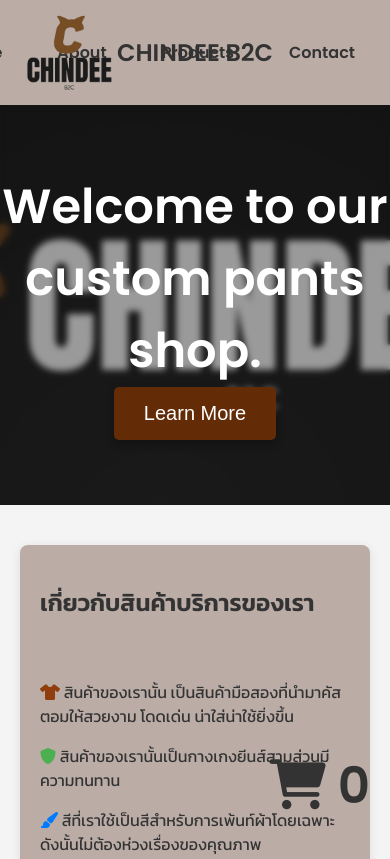
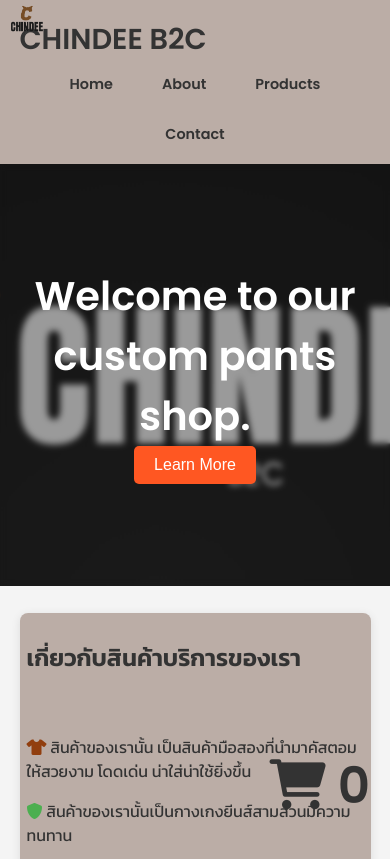
Before and after one commit to chindee/chindee_b2c.github.io, a plain HTML site: page index.html in a window 390 px wide. Shown: the top 859 px of the page. Drawn offline with Linux system fonts and the light colour scheme.

Commit message:
Update styles.css

```diff
--- a/styles.css
+++ b/styles.css
@@ -9,21 +9,22 @@ body {
 header {
     display: flex;
     align-items: center;
-    padding: 35px;
+    padding: 2% 5%;
     background-color: rgba(70, 28, 9, 0.329);
     color: #333;
     position: relative;
     justify-content: space-between;
 }
+
 header .logo {
     position: absolute;
-    left: 20px;
+    left: 2%;
     top: 0;
     z-index: 10;
 }
 
 header .logo img {
-    width: 100px;
+    width: 10%;
     height: auto;
 }
 
@@ -36,12 +37,13 @@ header .header-title {
 
 header .header-title h1 {
     margin: 0;
-    font-size: 28px;
+    font-size: 2rem;
     text-align: center;
 }
+
 nav {
     position: absolute;
-    right: 20px;
+    right: 2%;
 }
 
 nav ul {
@@ -55,7 +57,7 @@ nav ul {
 nav ul li a {
     color: #333;
     text-decoration: none;
-    font-size: 20px;
+    font-size: 1.2rem;
     padding: 10px 15px;
     transition: color 0.3s ease, background-color 0.3s ease, transform 0.3s ease;
 }
@@ -72,16 +74,12 @@ nav ul li a:active {
     transform: scale(1.05);
 }
 
-.navbar.scrolled {
-    background-color: rgba(0, 0, 0, 0.8);
-}
-
 #hero {
     position: relative;
     background-image: url('image/ben.png');
     background-size: cover;
     background-position: center;
-    height: 400px;
+    height: 50vh;
     display: flex;
     flex-direction: column;
     justify-content: center;
@@ -116,7 +114,7 @@ nav ul li a:active {
 }
 
 #cta-button {
-    padding: 10px 20px;
+    padding: 15px 30px;
     font-size: 1.2em;
     border: none;
     border-radius: 5px;
@@ -131,35 +129,14 @@ nav ul li a:active {
     background-color: #e64a19;
     transform: scale(1.05);
 }
-.sticky {
-    background-color: rgba(255, 87, 34, 0.9);
-    transition: background-color 0.3s;
-}
-
-#cta-button {
-    padding: 15px 30px;
-    background-color: #632c07;
-    color: white;
-    border: none;
-    cursor: pointer;
-    border-radius: 5px;
-    font-size: 20px;
-    transition: background-color 0.3s ease, transform 0.3s ease;
-    box-shadow: 0 4px 8px rgba(0, 0, 0, 0.3);
-}
-
-#cta-button:hover {
-    background-color: #000000;
-    transform: scale(1.05);
-}
 
 main {
-    padding: 20px;
+    padding: 2% 5%;
 }
 
 #about {
     background-color: rgba(70, 28, 9, 0.329);
-    padding: 20px;
+    padding: 2%;
     border-radius: 8px;
     margin: 20px 0;
     font-family: 'Kanit', sans-serif;
@@ -260,50 +237,12 @@ main {
 .about-item.see-more h3 a:hover {
     color: #913e0e;
 }
+
 footer {
     background-color: #333;
     color: white;
     text-align: center;
     padding: 10px 0;
-}
-
-@media (max-width: 768px) {
-    #about .about-grid {
-        grid-template-columns: repeat(auto-fill, minmax(200px, 1fr));
-    }
-
-    header .header-title h1 {
-        font-size: 24px;
-    }
-
-    nav ul li a {
-        font-size: 16px;
-    }
-}
-
-.cart-icon {
-    position: fixed;
-    bottom: 20px;
-    right: 20px;
-    cursor: pointer;
-    font-size: 50px;
-}
-
-@keyframes fadeIn {
-    from {
-        opacity: 0;
-        transform: translateY(-20px);
-    }
-    to {
-        opacity: 1;
-        transform: translateY(0);
-    }
-}
-
-footer {
-    text-align: center;
-    padding: 20px 0;
-    background-color: #202020;
 }
 
 .social-icons {
@@ -322,7 +261,7 @@ footer {
     color: #3b5998;
 }
 
-social-icon.line {
+.social-icon.line {
     color: #00c300;
 }
 
@@ -338,6 +277,81 @@ social-icon.line {
     transform: scale(1.2);
     color: #ffcc00;
 }
+
+.cart-icon {
+    position: fixed;
+    bottom: 20px;
+    right: 20px;
+    cursor: pointer;
+    font-size: 50px;
+}
+
+/* Responsive Styles */
+@media (max-width: 768px) {
+    header .header-title h1 {
+        font-size: 1.8rem;
+    }
+
+    nav ul li a {
+        font-size: 1rem;
+    }
+
+    #hero h1 {
+        font-size: 2.5em;
+    }
+
+    .about-item h3 {
+        font-size: 1.5rem;
+    }
+
+    .about-item button {
+        font-size: 14px;
+    }
+}
+
+@media (max-width: 480px) {
+    header {
+        flex-direction: column;
+        align-items: flex-start;
+    }
+
+    header .header-title {
+        margin-top: 10px;
+    }
+
+    nav {
+        position: static;
+        width: 100%;
+        padding: 10px 0;
+    }
+
+    nav ul {
+        justify-content: center;
+        flex-wrap: wrap;
+    }
+
+    nav ul li a {
+        padding: 8px 12px;
+        font-size: 0.9rem;
+    }
+
+    #cta-button {
+        font-size: 1rem;
+        padding: 10px 20px;
+    }
+}
+
+@keyframes fadeIn {
+    from {
+        opacity: 0;
+        transform: translateY(-20px);
+    }
+    to {
+        opacity: 1;
+        transform: translateY(0);
+    }
+}
+
 .modal {
     display: none;
     position: fixed;
@@ -352,8 +366,12 @@ social-icon.line {
 
 .modal-content {
     background-color: #fefefe;
-    margin: 15
+    margin: 15% auto; /* Center the modal */
+    padding: 20px;
+    border: 1px solid #888;
+    width: 80%; /* Responsive width */
 }
+
 .close {
     color: #000000;
     float: right;
```
